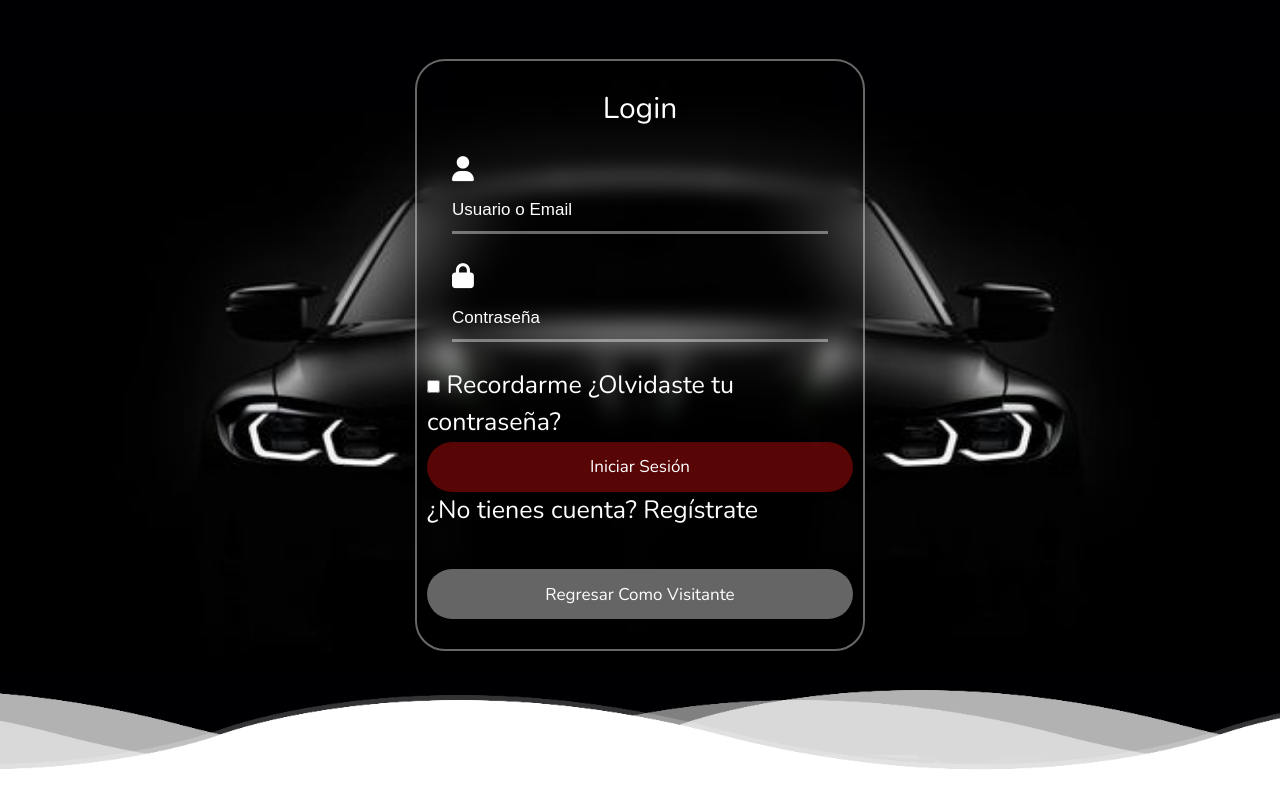
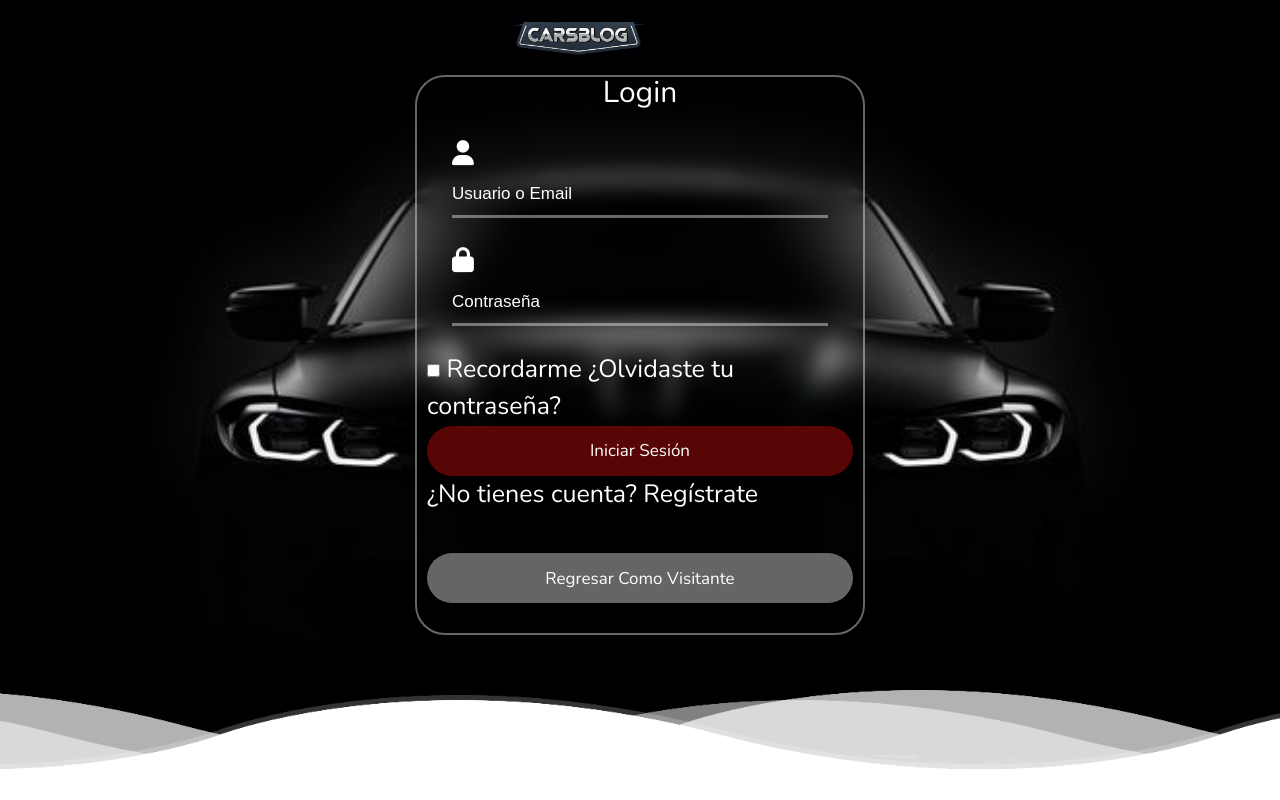
Before and after one commit to zifi0505/CarsBlog, a PHP site: page /views/login.php in a window 1280 px wide. Run offline with PHP 8.4, Linux system fonts and the light colour scheme; some libraries are stand-ins or nearby versions.

Commit message:
logo en el login

```diff
--- a/views/login.php
+++ b/views/login.php
@@ -24,6 +24,10 @@ if (isset($_SESSION["rol"])) {
 <section class="form-main">
     <div class="form-content">
         <div class="box">
+             <!-- ✅ Aquí va la imagen -->
+            <div class="login-img" style="text-align: center; margin-bottom: 20px;">
+                <img src="images/logoCars1.png" alt="Login" style="max-width: 150px; border-radius: 10px;" />
+            </div>
             <h3>Login</h3>
 
             <form action="../controlls/sesion.php" method="post">
```
